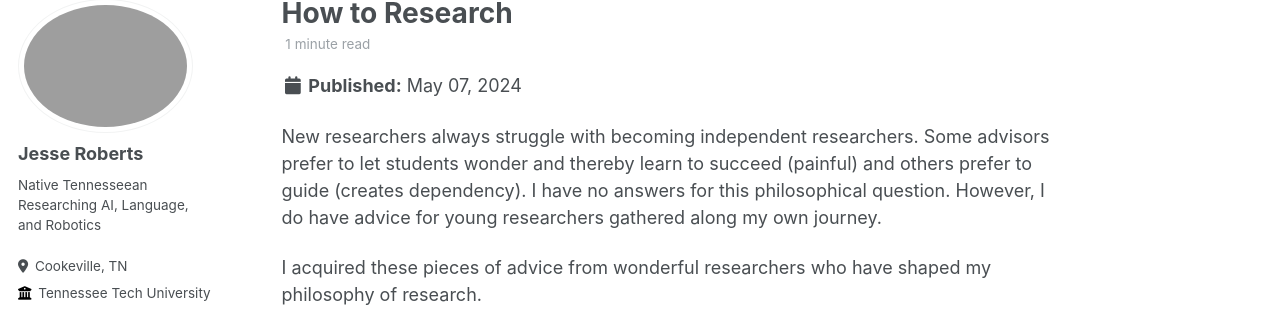
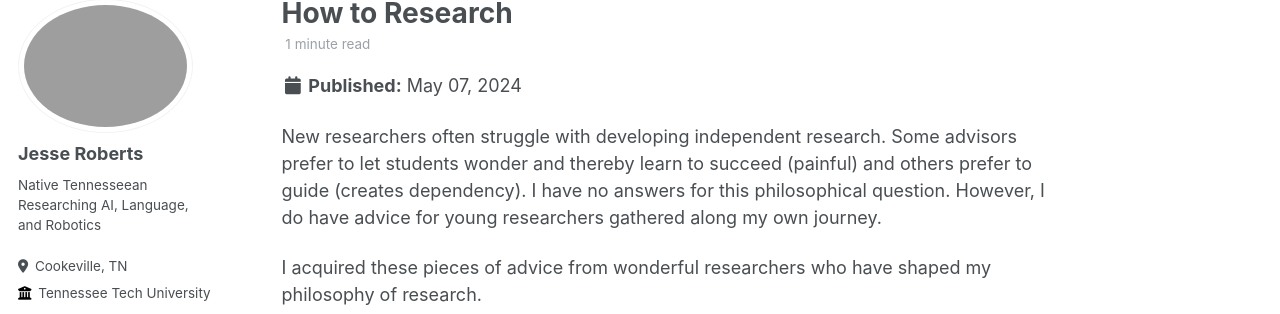
Before and after one commit to JesseTNRoberts/JesseTNRoberts.github.io, a Jekyll site: the page built from _posts/2024-05-09-ReserachJournal-2.md, in a window 1280 px wide and 900 px high. Shown: the part 107-421 px from the top of the window. Built offline with Jekyll 4.4.1, drawn with Linux system fonts in a browser that asks for light colours; some web fonts are replaced.

Commit message:
Update 2024-05-09-ReserachJournal-2.md

```diff
--- a/_posts/2024-05-09-ReserachJournal-2.md
+++ b/_posts/2024-05-09-ReserachJournal-2.md
@@ -7,7 +7,7 @@ tags:
 ---
 
 
-New researchers always struggle with becoming independent researchers. Some advisors prefer to let students wonder and thereby learn to succeed (painful) and others prefer to guide (creates dependency). I have no answers for this philosophical question. However, I do have advice for young researchers gathered along my own journey.
+New researchers often struggle with developing independent research. Some advisors prefer to let students wonder and thereby learn to succeed (painful) and others prefer to guide (creates dependency). I have no answers for this philosophical question. However, I do have advice for young researchers gathered along my own journey.
 
 I acquired these pieces of advice from wonderful researchers who have shaped my philosophy of research.
 
```
